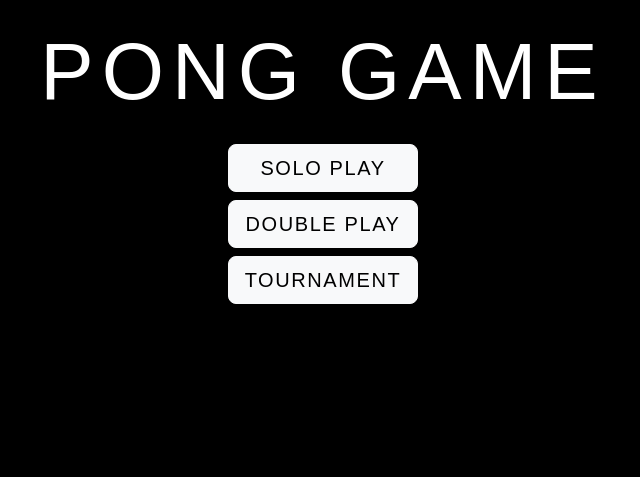
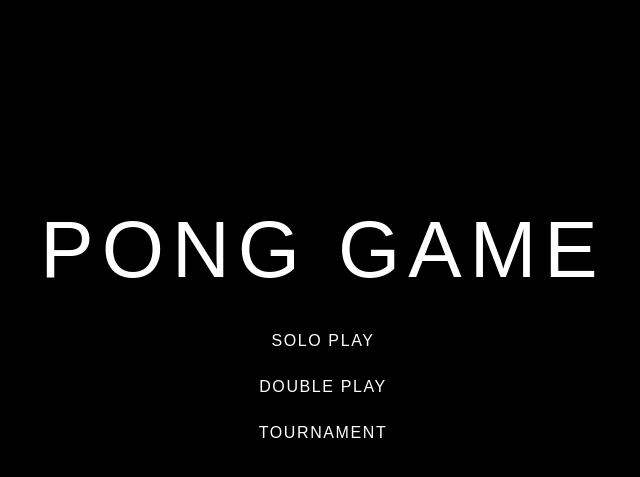
Before and after one commit to puyma/ft_transcendence, a Django app: page / in a window 1280 px wide. Shown: the part 73-550 px from the top of the page, without its empty margins (317-957 px from the left). Run offline with Django 5.2, Linux system fonts and the light colour scheme; style sheets or scripts are compiled from the project's sources; parts of the project's set-up code (start-up, migrations or seed data) failed here and were passed over; some libraries are stand-ins or nearby versions; some web fonts are replaced.

Commit message:
home better styled

```diff
--- a/transcendence/templates/tr/pages/home.html
+++ b/transcendence/templates/tr/pages/home.html
@@ -1,32 +1,26 @@
-  <div class="container">
-    <div class="row mt-4 justify-content-center">
-      <div class="col-12">
-        <h1 class="text-center mb-4 display-1">PONG GAME</h1>
-      </div>
-      <div class="col-12">
-        <div class="d-grid gap-2 justify-content-center align-content-center">
+<div class="position-absolute top-50 start-50 translate-middle text-center">
+  <h1 class="display-1 mb-4">PONG GAME</h1>
+  <div class="d-grid gap-2 justify-content-center">
     <a href="{% url 'solo_play' %}"
-			 class="btn btn-light btn-lg mx-3"
+        class="btn btn-custom mx-3"
         role="button"
         data-ajax="true"
         id="soloPlay">
       SOLO PLAY
     </a>
     <a href="{% url 'double_play' %}"
-			 class="btn btn-light btn-lg mx-3"
+        class="btn btn-custom mx-3"
         role="button"
         data-ajax="true"
         id="doublePlay">
       DOUBLE PLAY
     </a>
     <a href="{% url 'tournament' %}"
-			 class="btn btn-light btn-lg mx-3"
+      id="tournamentMode"
+        class="btn btn-custom mx-3"
         role="button"
-			 data-ajax="true"
-       id="tournamentMode">
+        data-ajax="true">
       TOURNAMENT
     </a>
   </div>
 </div>
-    </div>
-  </div>
```
Lines whose indentation alone changed are shown as unchanged.
